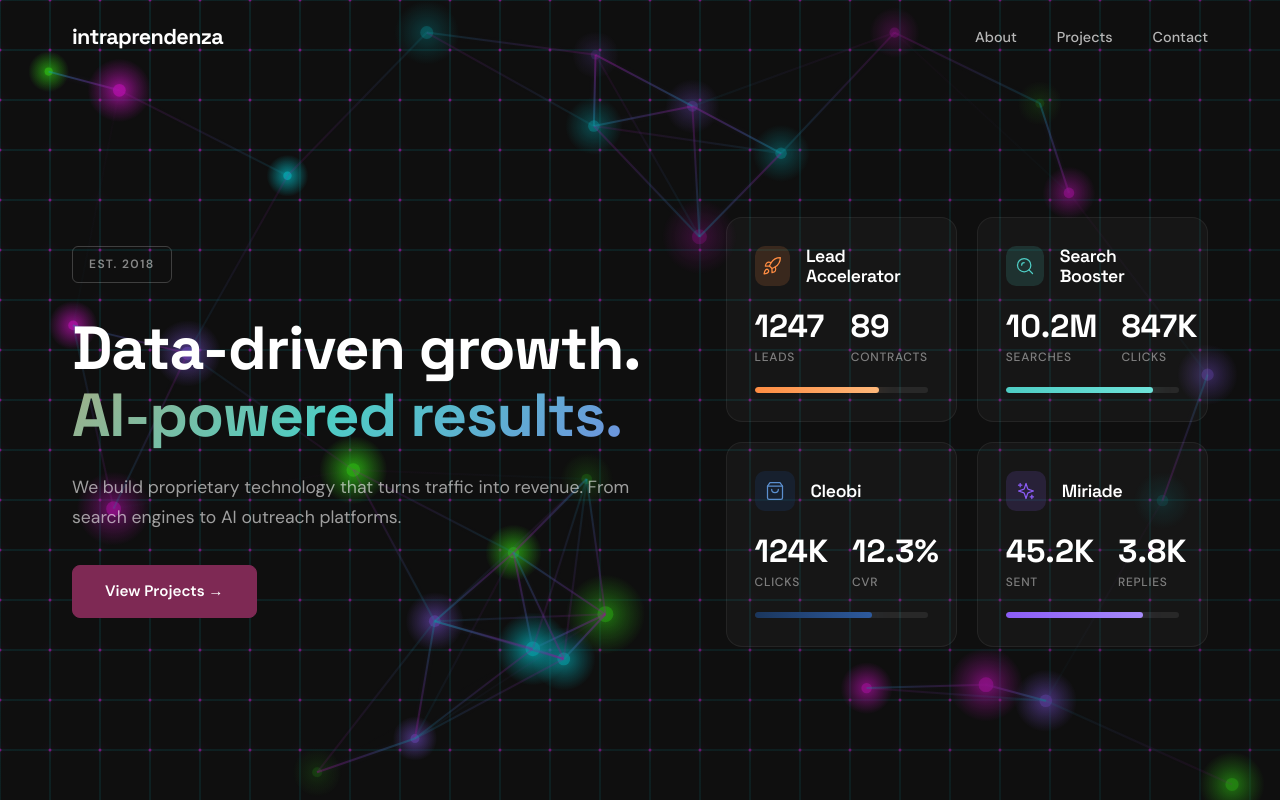
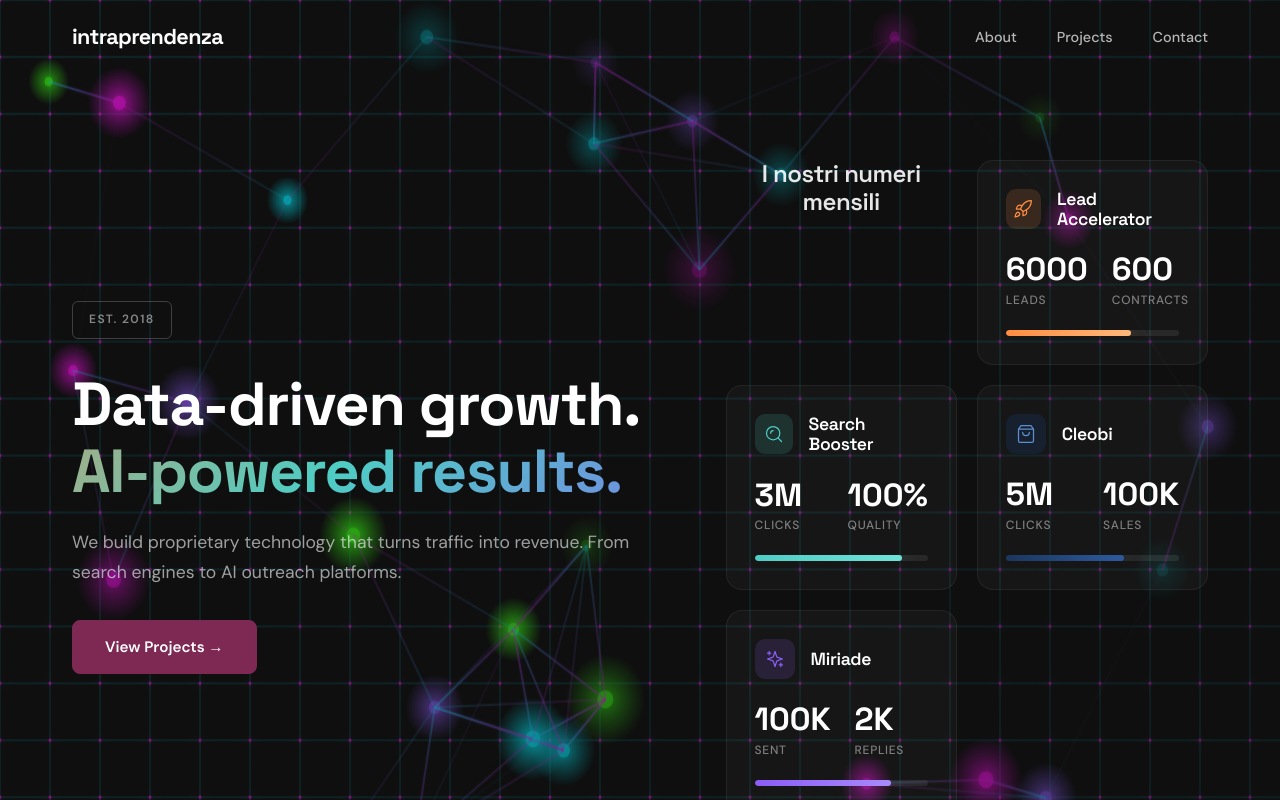
Before and after one commit to Valorize-srl/intraprendenza-srl, a React (Vite) app: page / in a window 1280 px wide. Shown: the top 800 px of the page. Built offline with nearby package versions, Linux system fonts and the light colour scheme.

Commit message:
Update dashboard with real monthly metrics
- Lead Accelerator: 6,000 leads → 600 contracts
- Search Booster: 3M clicks/month
- Cleobi: 5M clicks → 100K sales
- Miriade: 100K emails → 2K B2B replies
- Add "I nostri numeri mensili" title

https://claude.ai/code/session_011CV2LTn1YoytLRNT74WmKH

```diff
--- a/src/Home.jsx
+++ b/src/Home.jsx
@@ -198,6 +198,8 @@ function AIDashboard() {
 
   return (
     <div className="hero__dashboard">
+      <h3 style={{ textAlign: 'center', color: 'rgba(255,255,255,0.9)', fontSize: '1.5rem', marginBottom: '2rem', fontWeight: '600' }}>I nostri numeri mensili</h3>
+
       {/* Lead Accelerator */}
       <div className="project-dash" data-project="lead-accelerator">
         <div className="project-dash__header">
@@ -207,13 +209,13 @@ function AIDashboard() {
         <div className="project-dash__metrics">
           <div className="project-dash__metric">
             <div className="project-dash__value">
-              <AnimatedNumber target="1247" />
+              <AnimatedNumber target="6000" />
             </div>
             <div className="project-dash__label">Leads</div>
           </div>
           <div className="project-dash__metric">
             <div className="project-dash__value">
-              <AnimatedNumber target="89" />
+              <AnimatedNumber target="600" />
             </div>
             <div className="project-dash__label">Contracts</div>
           </div>
@@ -232,15 +234,15 @@ function AIDashboard() {
         <div className="project-dash__metrics">
           <div className="project-dash__metric">
             <div className="project-dash__value">
-              <AnimatedNumber target="10" suffix=".2M" />
+              <AnimatedNumber target="3" suffix="M" />
             </div>
-            <div className="project-dash__label">Searches</div>
+            <div className="project-dash__label">Clicks</div>
           </div>
           <div className="project-dash__metric">
             <div className="project-dash__value">
-              <AnimatedNumber target="847" suffix="K" />
+              <AnimatedNumber target="100" suffix="%" />
             </div>
-            <div className="project-dash__label">Clicks</div>
+            <div className="project-dash__label">Quality</div>
           </div>
         </div>
         <div className="project-dash__bar">
@@ -257,15 +259,15 @@ function AIDashboard() {
         <div className="project-dash__metrics">
           <div className="project-dash__metric">
             <div className="project-dash__value">
-              <AnimatedNumber target="124" suffix="K" />
+              <AnimatedNumber target="5" suffix="M" />
             </div>
             <div className="project-dash__label">Clicks</div>
           </div>
           <div className="project-dash__metric">
             <div className="project-dash__value">
-              <AnimatedNumber target="12" suffix=".3%" />
+              <AnimatedNumber target="100" suffix="K" />
             </div>
-            <div className="project-dash__label">CVR</div>
+            <div className="project-dash__label">Sales</div>
           </div>
         </div>
         <div className="project-dash__bar">
@@ -282,13 +284,13 @@ function AIDashboard() {
         <div className="project-dash__metrics">
           <div className="project-dash__metric">
             <div className="project-dash__value">
-              <AnimatedNumber target="45" suffix=".2K" />
+              <AnimatedNumber target="100" suffix="K" />
             </div>
             <div className="project-dash__label">Sent</div>
           </div>
           <div className="project-dash__metric">
             <div className="project-dash__value">
-              <AnimatedNumber target="3" suffix=".8K" />
+              <AnimatedNumber target="2" suffix="K" />
             </div>
             <div className="project-dash__label">Replies</div>
           </div>
```
